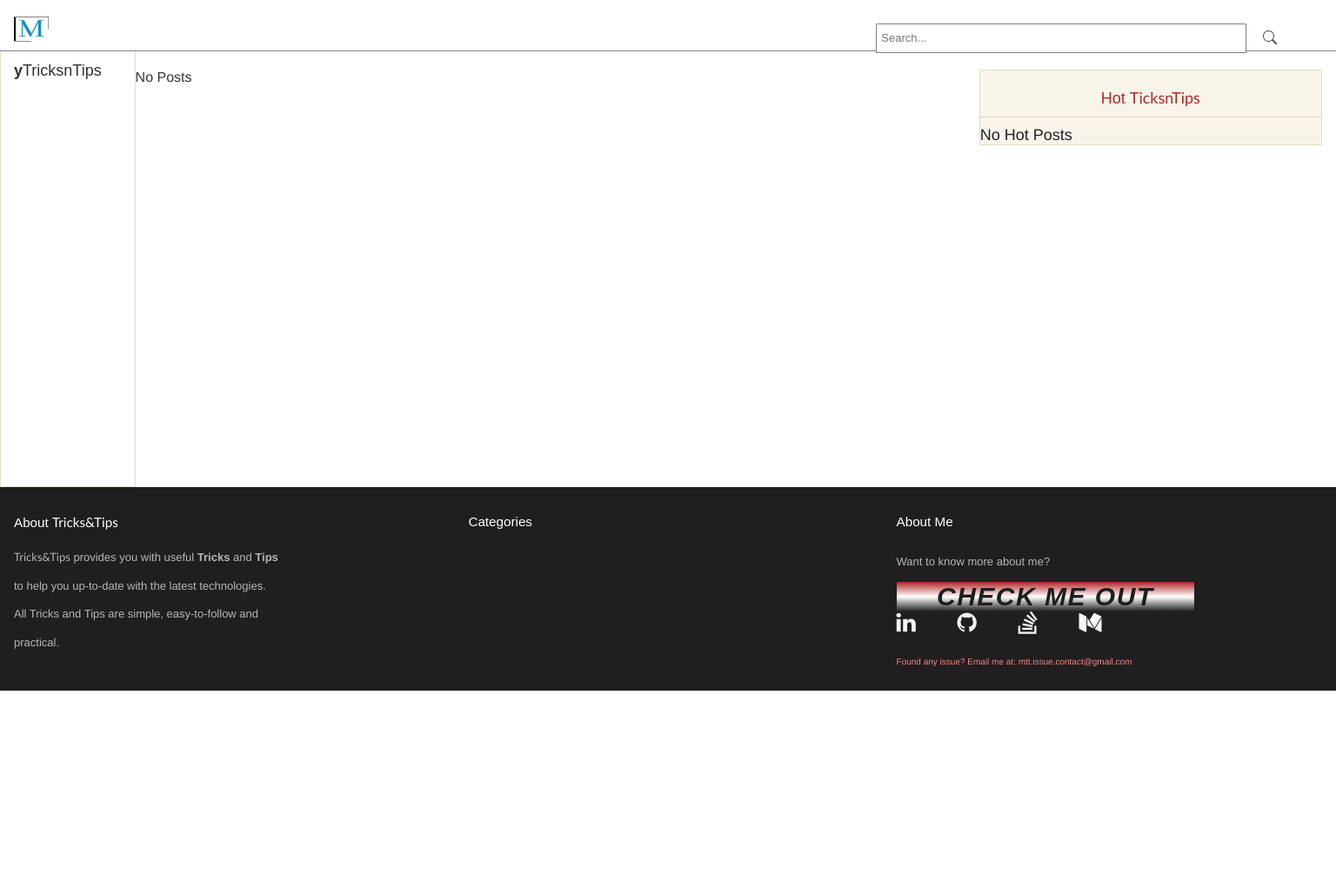
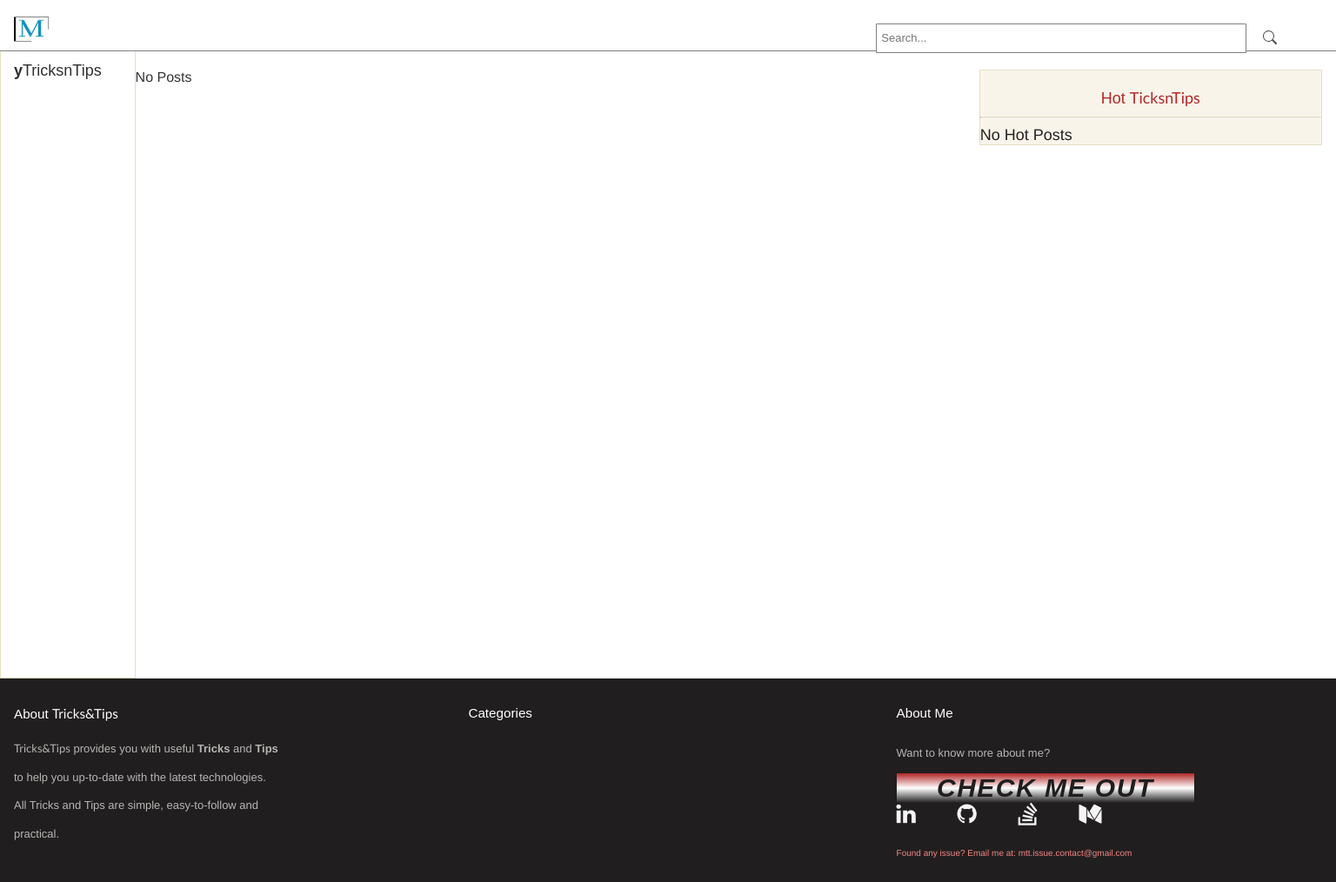
Before and after one commit to Eyongkevin/TricksTips-blog, a Django app: page / in a window 1536 px wide. Shown: the whole page at 87% size. Before the commit the page ends 794 px from the top, so only its background shows below. Run offline with Django 3.2, Linux system fonts and the light colour scheme; data that the repository does not hold is empty; some libraries are stand-ins or nearby versions; some web fonts are replaced.

Commit message:
fix: content display for large screens

```diff
--- a/static/css/main.css
+++ b/static/css/main.css
@@ -37,6 +37,7 @@ ol {
 .container {
    display: flex;
    width: 100%;
+   min-height: 100%;
    flex-flow: row wrap;
 }
 .item {
@@ -150,8 +151,8 @@ main {
    color: #333;
    flex: 1 1 auto ;
    width: 53.67%;
-   min-height: 30rem;
-   max-height: 700rem;
+   max-height: 100%;
+   min-height: 420px;
    padding-top: 5rem;
 }
 .right-aside {
@@ -440,6 +441,12 @@ code.language-python {
    grid-column: 4
 }
 
+@media screen and (min-width: 1400px ) {
+   main {
+      min-height: 700px;
+
+   }
+}
 @media screen and (max-width: 990px) {
    main {
       color: #333;
```
Also changed, not shown: 1 other file.
